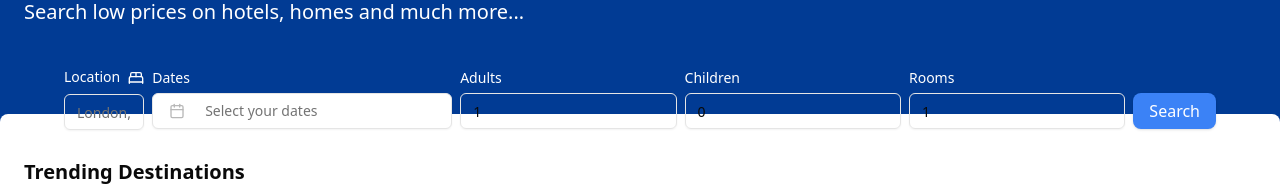
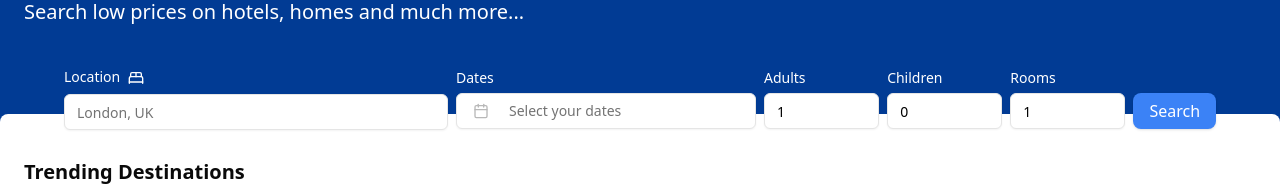
Before and after one commit to boldoo-dev/booking-clone, a Next.js app: page / in a window 1280 px wide. Shown: the part 190-376 px from the top of the page. Built offline with nearby package versions, Linux system fonts and the light colour scheme.

Commit message:
Building the Search Page

```diff
--- a/app/search/page.tsx
+++ b/app/search/page.tsx
@@ -13,7 +13,7 @@ type SearchParams = {
 };
 function SearchPage({ searchParams }: Props) {
   if (!searchParams.url) return notFound();
-  console.log(searchParams.checkin);
+
   return <div>SearchPage</div>;
 }
 
--- a/components/SearchForm.tsx
+++ b/components/SearchForm.tsx
@@ -88,7 +88,7 @@ function SearchForm() {
         className="flex flex-col lg:flex-row lg:max-w-6xl lg:mx-auto items-center justify-center
         space-x-0 lg:space-x-2 space-y-4 lg:space-y-0 rounded-lg"
       >
-        <div className="grid w-full lg:max-w-sm flex-1  items-center gap-1.5">
+        <div className="grid w-full lg:max-w-sm flex-2  items-center gap-1.5">
           <FormField
             control={form.control}
             name="location"
@@ -100,8 +100,8 @@ function SearchForm() {
                 </FormLabel>
 
                 <FormControl>
-                  <Input placeholder="London, UK" {...field} />
-                  {/* <Input placeholder="London, UK" className="bg-white text-black" {...field} /> */}
+                  {/* <Input placeholder="London, UK" {...field} /> */}
+                  <Input placeholder="London, UK" className="bg-white text-black" {...field} />
                 </FormControl>
                 <FormMessage />
               </FormItem>
@@ -176,7 +176,8 @@ function SearchForm() {
                   <FormLabel className="text-white">Adults</FormLabel>
                   <FormMessage />
                   <FormControl>
-                    <Input type="number" placeholder="Adults" {...field} />
+
+                    <Input type="number" className="bg-white text-black"  placeholder="Adults" {...field} />
                   </FormControl>
                 </FormItem>
               )}
@@ -191,7 +192,7 @@ function SearchForm() {
                 <FormItem className="flex flex-col">
                   <FormLabel className="text-white">Children</FormLabel>
                   <FormControl>
-                    <Input type="number" placeholder="Children" {...field} />
+                    <Input type="number" className="bg-white text-black"  placeholder="Children" {...field} />
                   </FormControl>
                   <FormMessage />
                 </FormItem>
@@ -207,7 +208,7 @@ function SearchForm() {
                 <FormItem className="flex flex-col">
                   <FormLabel className="text-white">Rooms</FormLabel>
                   <FormControl>
-                    <Input type="number" placeholder="Rooms" {...field} />
+                    <Input type="number" className="bg-white text-black"  placeholder="Rooms" {...field} />
                   </FormControl>
                   <FormMessage />
                 </FormItem>
```
